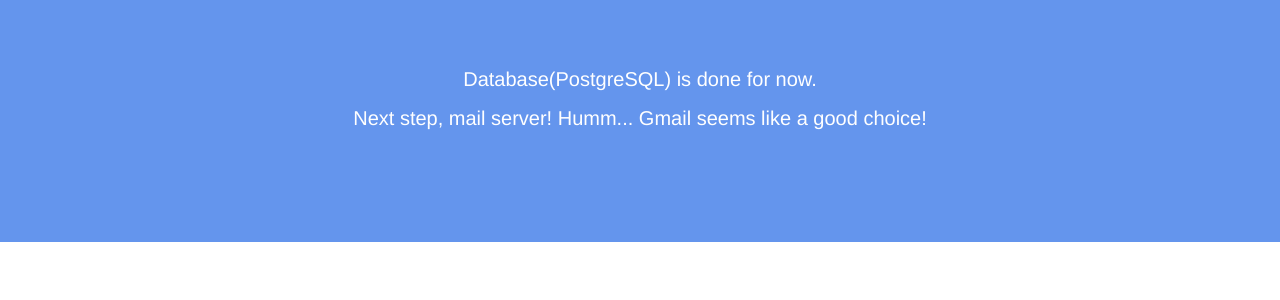
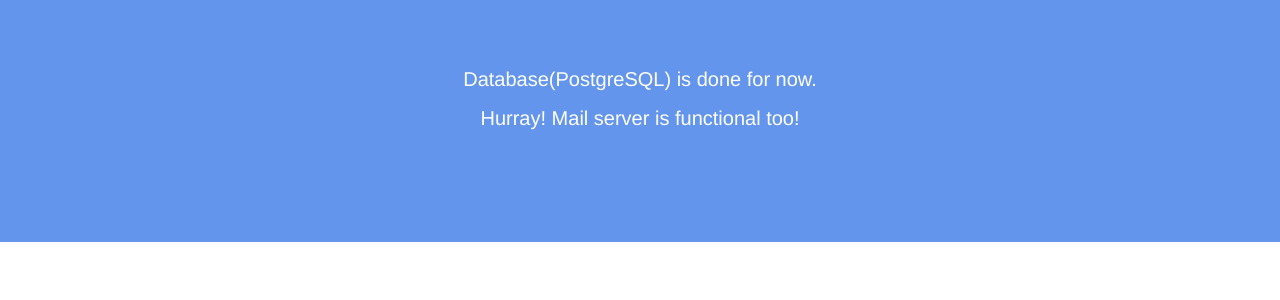
Before and after one commit to tangcongyuan/DjangoOnAWS, a Django app: page / in a window 1280 px wide. Shown: the part 628-928 px from the top of the page. Run offline with Django 3.2, Linux system fonts and the light colour scheme; some libraries are stand-ins or nearby versions.

Commit message:
Commit after mail server is functional.

```diff
--- a/tangcongyuan_com/main/templates/main/index.html
+++ b/tangcongyuan_com/main/templates/main/index.html
@@ -86,7 +86,7 @@
                         <span class="skills">Full Stack Web Developer - Data Scientist - Soccer Fanatic</span>
                         <br><br><br><br><br>
                         <p>Database(PostgreSQL) is done for now.</p>
-                        <p>Next step, mail server! Humm... Gmail seems like a good choice!</p>
+                        <p>Hurray! Mail server is functional too!</p>
                     </div>
                 </div>
             </div>
```
Also changed, not shown: README.md.
